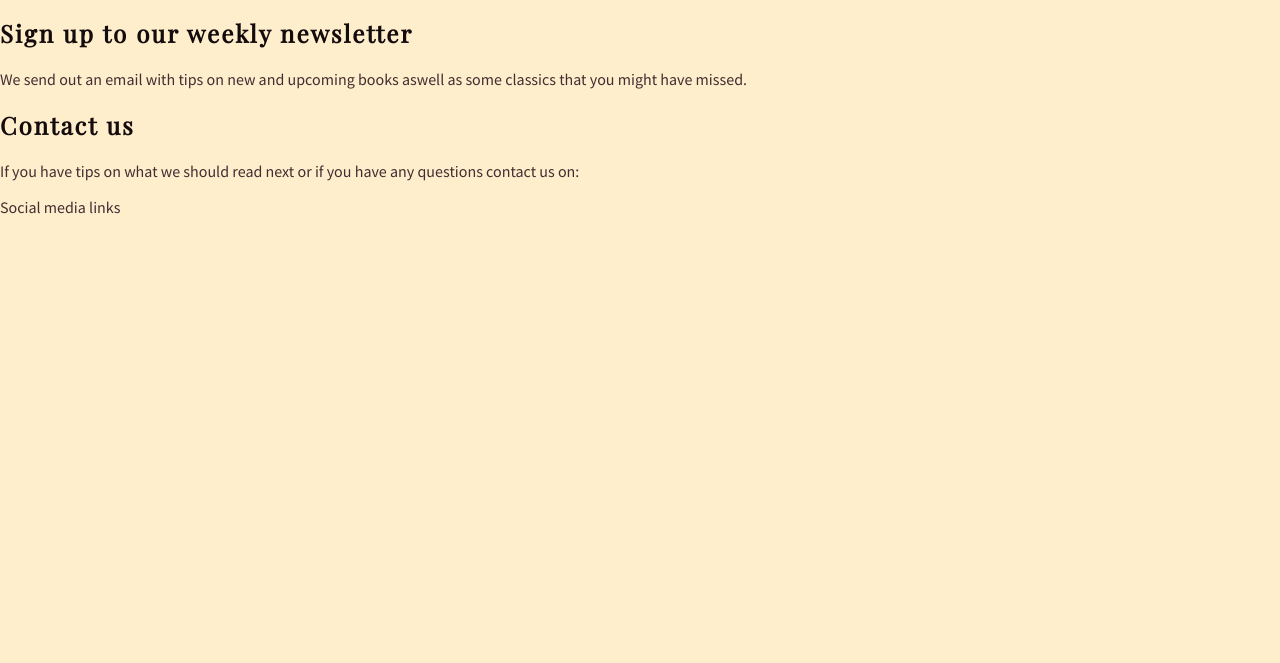
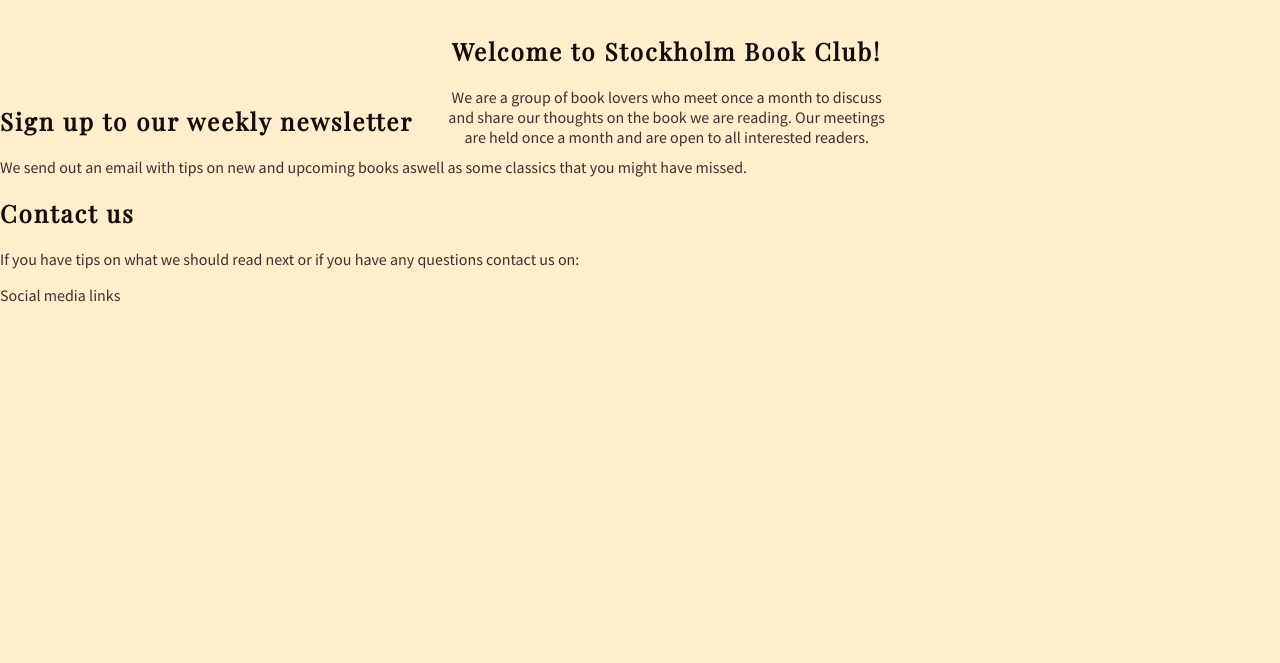
Before and after one commit to AntonLundd/portfolio-project-1, a plain HTML site: page index.html in a window 1280 px wide. Shown: the part 137-800 px from the top of the page. Drawn offline with nearby package versions, Linux system fonts and the light colour scheme.

Commit message:
Starting on styling About section

```diff
--- a/assets/css/style.css
+++ b/assets/css/style.css
@@ -39,7 +39,6 @@ h2 {
     float: right;
     list-style-type: none;
     margin: 25px 20px;
-    display: flex;
 }
 
 #nav a {
@@ -50,3 +49,13 @@ h2 {
 #nav a:hover {
     color: #c71b40;
 }
+
+/* About Us */
+
+#about-box {
+    height: 200px;
+    width: 75%;
+    text-align: center;
+    position: relative;
+    top: 150px;
+}
--- a/index.html
+++ b/index.html
@@ -32,7 +32,7 @@
     </header>
 
     <!-- About Us -->
-    <section>
+    <section id="about-box">
         <h2>Welcome to Stockholm Book Club!</h2>
         <p>We are a group of book lovers who meet once a month to discuss and share our thoughts on the book we are
             reading. Our meetings are held once a month and are open to all interested readers.</p>
```
